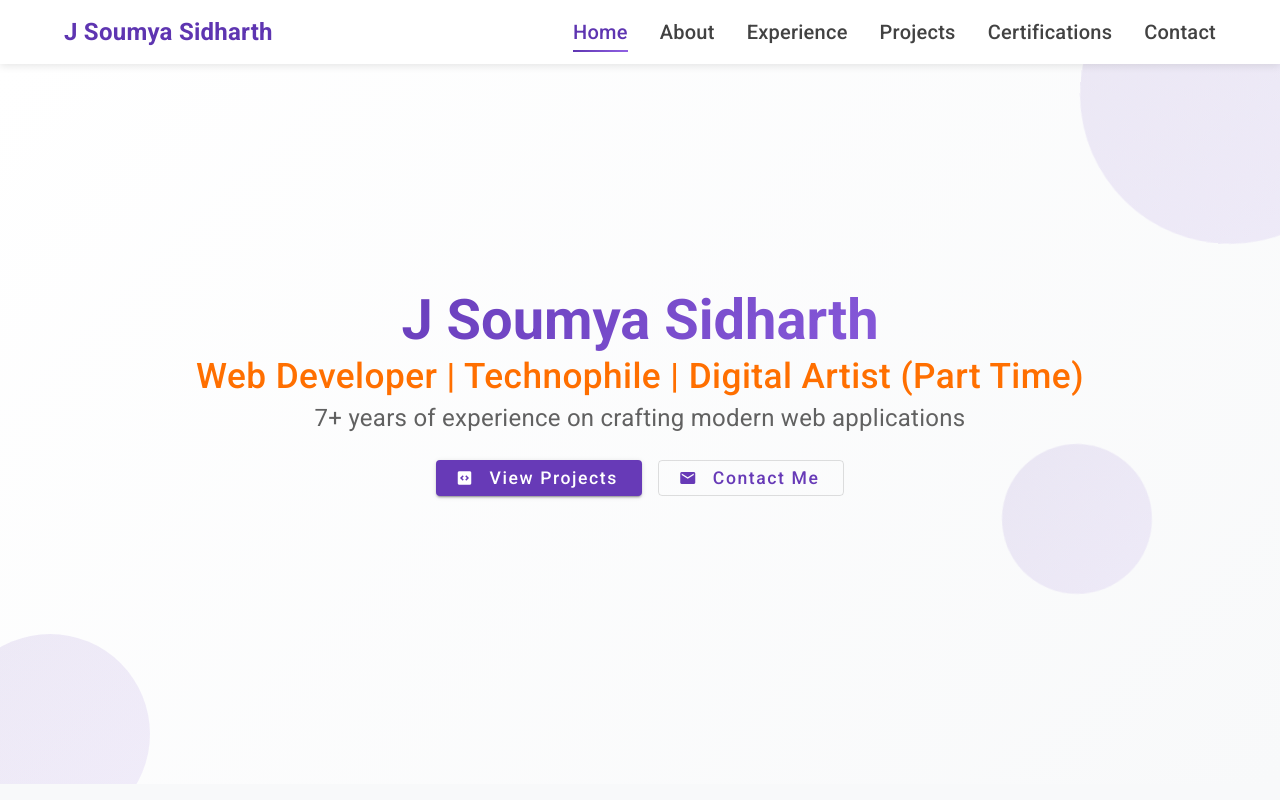
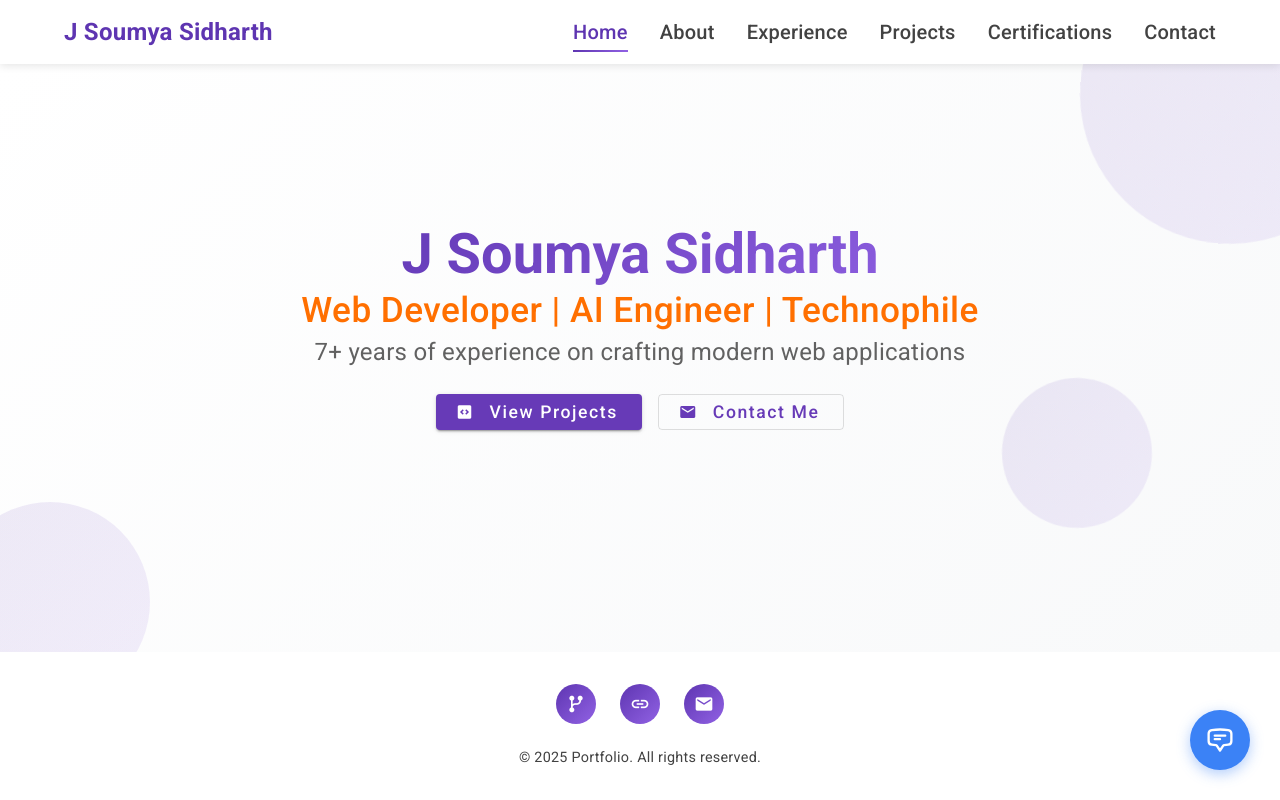
Before and after one commit to SidharthSoumya/Angular-Portfolio, an Angular app: page /home in a window 1280 px wide. Shown: the top 800 px of the page. Built offline with nearby package versions, Linux system fonts and the light colour scheme.

Commit message:
Digital Twin Added

```diff
--- a/src/app/app.component.html
+++ b/src/app/app.component.html
@@ -5,5 +5,5 @@
 <main id="main-content">
   <router-outlet></router-outlet>
 </main>
-
 <app-footer></app-footer>
+<app-digital-twin></app-digital-twin>
--- a/src/app/app.component.ts
+++ b/src/app/app.component.ts
@@ -3,6 +3,7 @@ import { CommonModule } from '@angular/common';
 import { RouterOutlet } from '@angular/router';
 import { HeaderComponent } from './components/header/header.component';
 import { FooterComponent } from './components/footer/footer.component';
+import { DigitalTwinComponent } from './components/digital-twin/digital-twin.component';
 
 @Component({
   selector: 'app-root',
@@ -11,7 +12,8 @@ import { FooterComponent } from './components/footer/footer.component';
     CommonModule,
     RouterOutlet,
     HeaderComponent,
-    FooterComponent
+    FooterComponent,
+    DigitalTwinComponent
   ],
   templateUrl: './app.component.html',
   styleUrls: ['./app.component.scss']
--- /dev/null
+++ b/src/app/components/digital-twin/digital-twin.component.html
@@ -0,0 +1,24 @@
+<!-- Floating Chat Icon Trigger -->
+<button class="chat-trigger-btn" (click)="chatDialog.showModal(); toggleBodyScroll(true)"
+    aria-label="Open AI Twin Chat">
+    <svg xmlns="http://w3.org" fill="none" viewBox="0 0 24 24" stroke-width="2" stroke="currentColor" class="chat-icon">
+        <path stroke-linecap="round" stroke-linejoin="round"
+            d="M7.5 8.25h9m-9 3H12m-9.75 1.51c0 1.6 1.123 2.994 2.707 3.227 1.129.166 2.27.293 3.423.379.35.026.67.21.865.501L12 21l2.755-4.133a1.14 1.14 0 01.865-.501 48.172 48.172 0 003.423-.379c1.584-.233 2.707-1.626 2.707-3.228V6.741c0-1.602-1.123-2.995-2.707-3.228A48.394 48.394 0 0012 3c-2.392 0-4.744.175-7.043.513C3.373 3.746 2.25 5.14 2.25 6.741v6.018z" />
+    </svg>
+</button>
+
+<!-- Native HTML Modal Dialog -->
+<dialog #chatDialog class="chat-modal" (cancel)="toggleBodyScroll(false)">
+    <div class="modal-header">
+        <h3>Hi I'm Happy, his digital twin.</h3>
+        <button class="close-btn" (click)="chatDialog.close(); toggleBodyScroll(false)" aria-label="Close Chat">
+            &times;
+        </button>
+    </div>
+
+    <div class="modal-body">
+        <iframe [src]="safeUrl" width="100%" height="100%" style="border: none;" allow="clipboard-write"
+            title="AI Digital Twin Chatbot">
+        </iframe>
+    </div>
+</dialog>
--- /dev/null
+++ b/src/app/components/digital-twin/digital-twin.component.scss
@@ -0,0 +1,96 @@
+/* Floating Action Button (FAB) */
+.chat-trigger-btn {
+    position: fixed;
+    bottom: 30px;
+    right: 30px;
+    width: 60px;
+    height: 60px;
+    background-color: #3b82f6;
+    /* Modern Blue tint */
+    color: white;
+    border: none;
+    border-radius: 50%;
+    cursor: pointer;
+    display: flex;
+    align-items: center;
+    justify-content: center;
+    box-shadow: 0 4px 14px rgba(59, 130, 246, 0.4);
+    transition: transform 0.2s ease, background-color 0.2s ease;
+    z-index: 9999;
+}
+
+.chat-trigger-btn:hover {
+    transform: scale(1.08);
+    background-color: #2563eb;
+}
+
+.chat-icon {
+    width: 28px;
+    height: 28px;
+}
+
+/* Modal Styling */
+/* Modal Styling */
+.chat-modal {
+    width: 90%;
+    max-width: 700px;
+    height: 80vh;
+    max-height: 800px;
+    border: none;
+    border-radius: 16px;
+    padding: 0;
+    box-shadow: 0 20px 25px -5px rgba(0, 0, 0, 0.1), 0 10px 10px -5px rgba(0, 0, 0, 0.04);
+    background: white;
+    overflow: hidden;
+
+    /* Explicit absolute centering logic */
+    position: fixed;
+    top: 50%;
+    left: 50%;
+    transform: translate(-50%, -50%);
+    margin: 0;
+}
+
+
+/* Modal Dark Backdrop styling automatically handled by browser via ::backdrop */
+.chat-modal::backdrop {
+    background: rgba(15, 23, 42, 0.4);
+    backdrop-filter: blur(4px);
+}
+
+/* Custom Header Layout inside Dialog */
+.modal-header {
+    display: flex;
+    justify-content: space-between;
+    align-items: center;
+    padding: 16px 20px;
+    border-bottom: 1px solid #f1f5f9;
+    background-color: #ffffff;
+}
+
+.modal-header h3 {
+    margin: 0;
+    font-size: 1.15rem;
+    color: #1e293b;
+    font-family: sans-serif;
+}
+
+.close-btn {
+    background: none;
+    border: none;
+    font-size: 1.75rem;
+    color: #94a3b8;
+    cursor: pointer;
+    line-height: 1;
+}
+
+.close-btn:hover {
+    color: #64748b;
+}
+
+/* Iframe Frame Body Wrapper */
+.modal-body {
+    height: calc(100% - 60px);
+    /* Subtract header height */
+    background-color: #ffffff;
+}
--- /dev/null
+++ b/src/app/components/digital-twin/digital-twin.component.ts
@@ -0,0 +1,21 @@
+import { Component, inject } from '@angular/core';
+import { DomSanitizer, SafeResourceUrl } from '@angular/platform-browser';
+
+@Component({
+  selector: 'app-digital-twin',
+  standalone: true,
+  imports: [],
+  templateUrl: './digital-twin.component.html',
+  styleUrls: ['./digital-twin.component.scss']
+})
+export class DigitalTwinComponent {
+  private sanitizer = inject(DomSanitizer);
+  private renderUrl = 'https://twin-5onx.onrender.com/';
+
+  safeUrl: SafeResourceUrl = this.sanitizer.bypassSecurityTrustResourceUrl(this.renderUrl);
+
+  // Helper method to safely toggle scroll on the body when dialog opens/closes
+  toggleBodyScroll(lock: boolean) {
+    document.body.style.overflow = lock ? 'hidden' : '';
+  }
+}
--- a/src/app/components/home/home.component.html
+++ b/src/app/components/home/home.component.html
@@ -1,7 +1,7 @@
 <section class="hero">
   <div class="hero-content">
     <h1 class="slide-up">J Soumya Sidharth</h1>
-    <h2 class="fade-in">Web Developer | Technophile | Digital Artist (Part Time)</h2>
+    <h2 class="fade-in">Web Developer | AI Engineer | Technophile</h2>
     <p class="fade-in">7+ years of experience on crafting modern web applications</p>
     <div class="cta-buttons">
       <button mat-raised-button color="primary" routerLink="/projects">
@@ -22,7 +22,7 @@
   </div>
 </section>
 
-<section class="features">
+<!-- <section class="features">
   <div class="container">
     <div class="feature-grid">
       <div class="feature-card">
@@ -44,4 +44,4 @@
       </div>
     </div>
   </div>
-</section>
+</section> -->
--- a/src/app/components/home/home.component.scss
+++ b/src/app/components/home/home.component.scss
@@ -1,5 +1,5 @@
 .hero {
-  min-height: calc(100vh - 80px);
+  min-height: calc(100vh - 212px);
   display: flex;
   flex-direction: column;
   justify-content: center;
```
Also changed, not shown: 1 other file (tests, documents, lock files or other folders).
